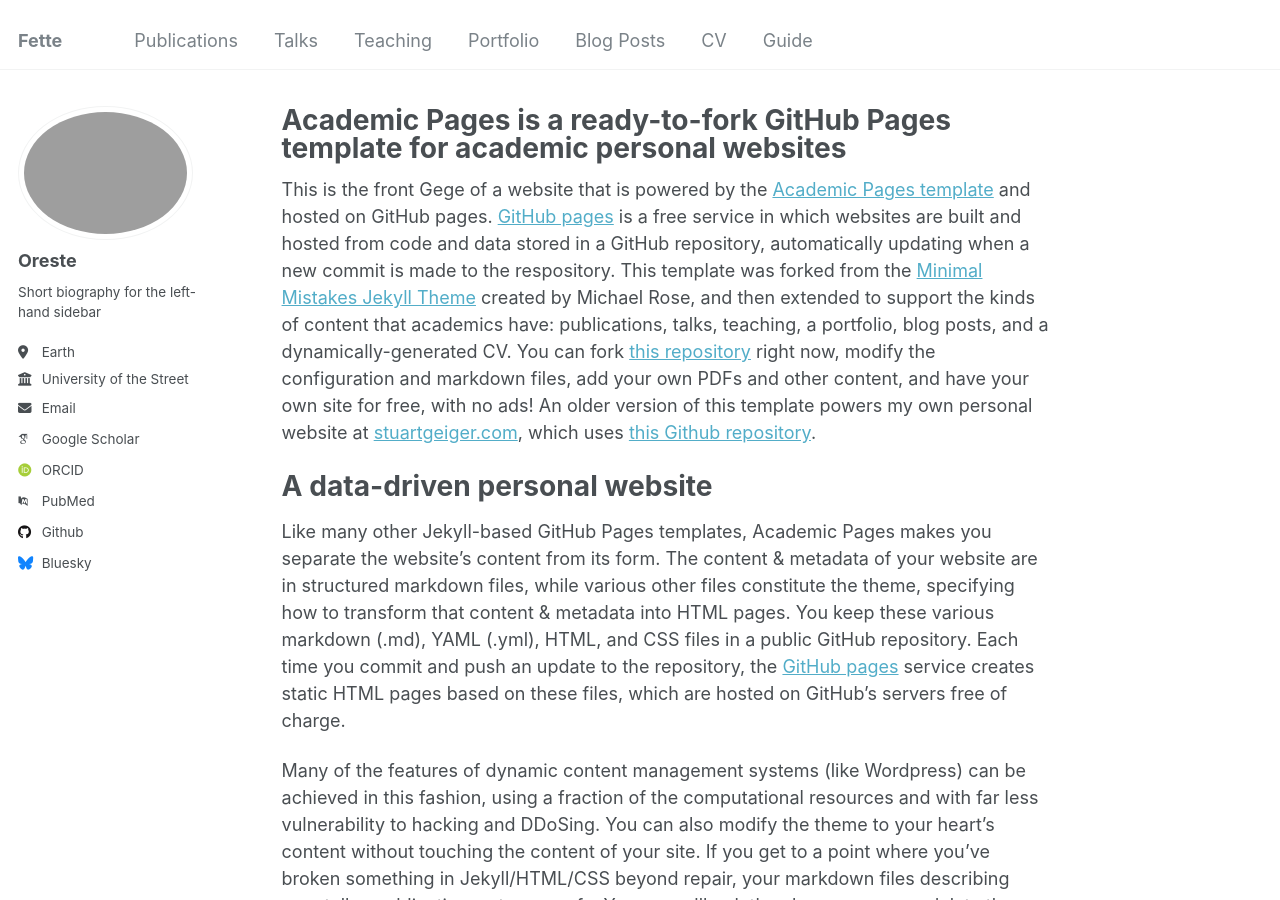
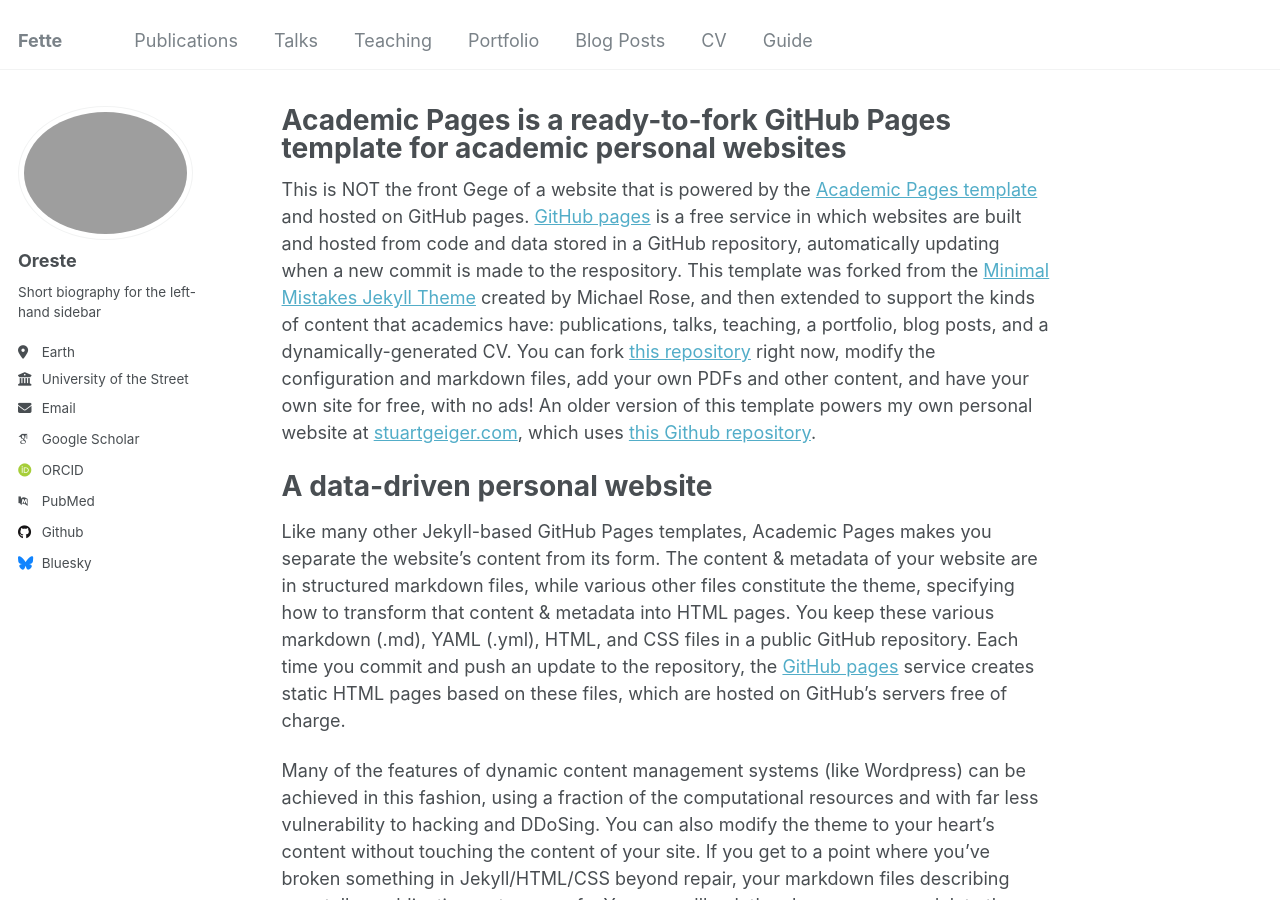
Before and after one commit to OresteAffatato/oresteaffatato.github.io, a Jekyll site: the page built from _pages/about.md, in a window 1280 px wide and 900 px high. Built offline with Jekyll 4.4.1, drawn with Linux system fonts in a browser that asks for light colours; some web fonts are replaced.

```diff
--- a/_config.yml
+++ b/_config.yml
@@ -12,9 +12,9 @@ title                    : "Fette"
 title_separator          : "-"
 name                     : &name "Oreste"
 description              : &description "personal description"
-url                      : https://academicpages.github.io # the base hostname & protocol for your site e.g. "https://mmistakes.github.io"
+url                      : https://oresteaffatato.github.io # the base hostname & protocol for your site e.g. "https://mmistakes.github.io"
 baseurl                  : "" # the subpath of your site, e.g. "/blog"
-repository               : "academicpages/academicpages.github.io"
+repository               : "OresteAffatato/oresteaffatato.github.io"
 
 # Site Author - The following control what appear as part of the author content on the side bar.
 #               If a field is blank the icon and link will not appear, otherwise it will be shown.
--- a/_pages/about.md
+++ b/_pages/about.md
@@ -7,7 +7,7 @@ redirect_from:
   - /about.html
 ---
 
-This is the front Gege of a website that is powered by the [Academic Pages template](https://github.com/academicpages/academicpages.github.io) and hosted on GitHub pages. [GitHub pages](https://pages.github.com) is a free service in which websites are built and hosted from code and data stored in a GitHub repository, automatically updating when a new commit is made to the respository. This template was forked from the [Minimal Mistakes Jekyll Theme](https://mmistakes.github.io/minimal-mistakes/) created by Michael Rose, and then extended to support the kinds of content that academics have: publications, talks, teaching, a portfolio, blog posts, and a dynamically-generated CV. You can fork [this repository](https://github.com/academicpages/academicpages.github.io) right now, modify the configuration and markdown files, add your own PDFs and other content, and have your own site for free, with no ads! An older version of this template powers my own personal website at [stuartgeiger.com](http://stuartgeiger.com), which uses [this Github repository](https://github.com/staeiou/staeiou.github.io).
+This is NOT the front Gege of a website that is powered by the [Academic Pages template](https://github.com/academicpages/academicpages.github.io) and hosted on GitHub pages. [GitHub pages](https://pages.github.com) is a free service in which websites are built and hosted from code and data stored in a GitHub repository, automatically updating when a new commit is made to the respository. This template was forked from the [Minimal Mistakes Jekyll Theme](https://mmistakes.github.io/minimal-mistakes/) created by Michael Rose, and then extended to support the kinds of content that academics have: publications, talks, teaching, a portfolio, blog posts, and a dynamically-generated CV. You can fork [this repository](https://github.com/academicpages/academicpages.github.io) right now, modify the configuration and markdown files, add your own PDFs and other content, and have your own site for free, with no ads! An older version of this template powers my own personal website at [stuartgeiger.com](http://stuartgeiger.com), which uses [this Github repository](https://github.com/staeiou/staeiou.github.io).
 
 A data-driven personal website
 ======
```
